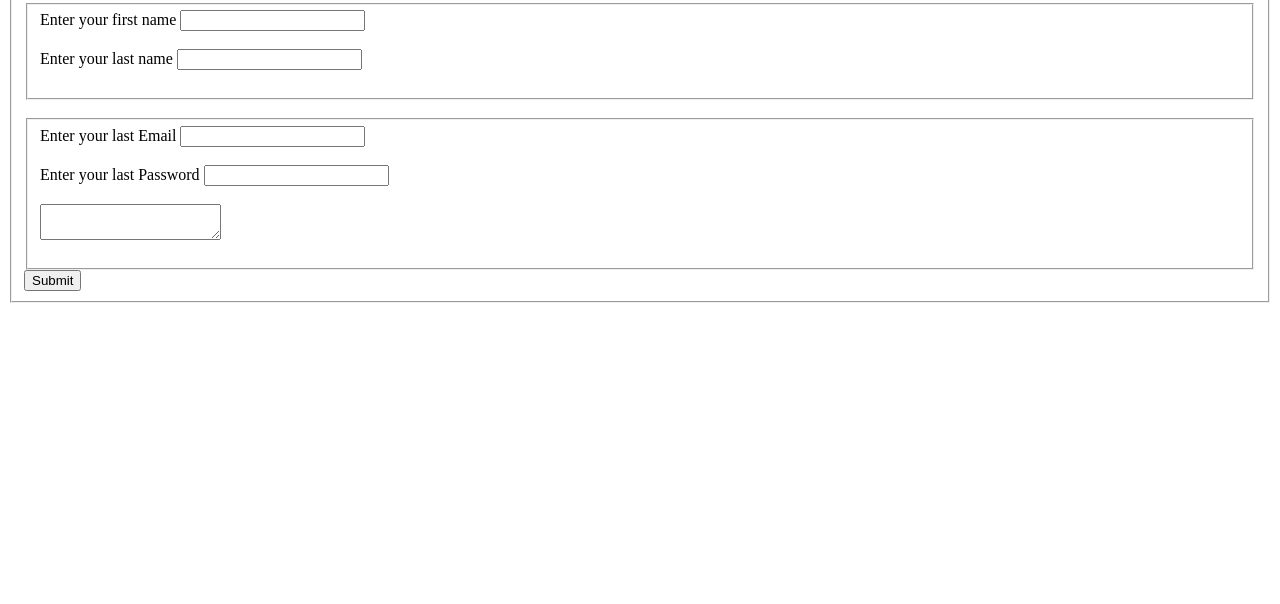
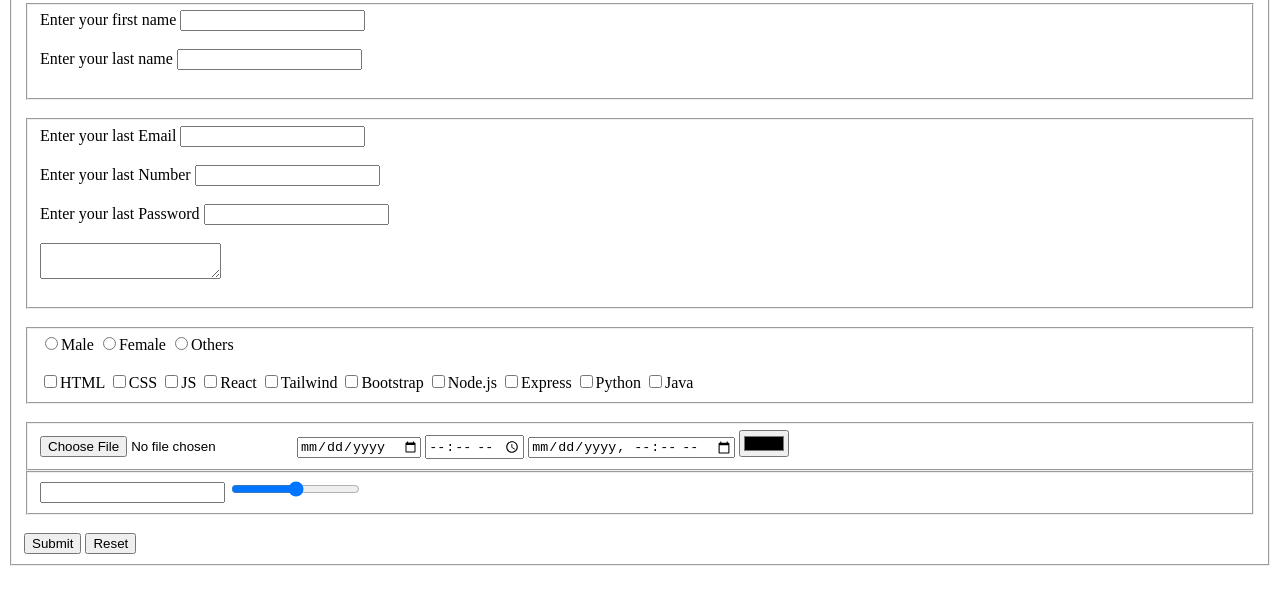
Before and after one commit to ganeshdutt100/weekend_3pm, a plain HTML site: page code7.html in a window 1280 px wide. Shown: the part 76-680 px from the top of the page. Drawn offline with Linux system fonts and the light colour scheme.

Commit message:
Update FORM

```diff
--- a/code7.html
+++ b/code7.html
@@ -22,13 +22,53 @@
              <label >Enter your last Email </label>
             <input type="email"> <br> <br>
 
+             <label >Enter your last Number </label>
+            <input type="number"> <br> <br>
+
+
             <label >Enter your last Password </label>
             <input type="password"> <br> <br>
 
             <textarea ></textarea> <br><br>
      </fieldset>
+     <br>
 
+     <fieldset>
+ <input type="radio" name="Gender" >Male
+ <input type="radio" name="Gender" >Female
+ <input type="radio" name="Gender" >Others
+<br> <br>
+
+ <input type="checkbox">HTML
+ <input type="checkbox">CSS
+ <input type="checkbox">JS
+ <input type="checkbox">React
+ <input type="checkbox">Tailwind
+ <input type="checkbox">Bootstrap
+ <input type="checkbox">Node.js
+ <input type="checkbox">Express
+ <input type="checkbox">Python
+ <input type="checkbox">Java
+     </fieldset>
+<br>
+     <fieldset>
+        <input type="file">
+        <input type="date">
+        <input type="time">
+        <input type="datetime-local">
+
+        <input type="color">
+     </fieldset>
+
+     <fieldset>
+        <input type="hidden">
+        <input type="search">
+        <input type="range">
+     </fieldset>
+          <br>
             <button type="submit" >Submit</button>
+
+            <input type="reset">
 
   </fieldset>
 
```
